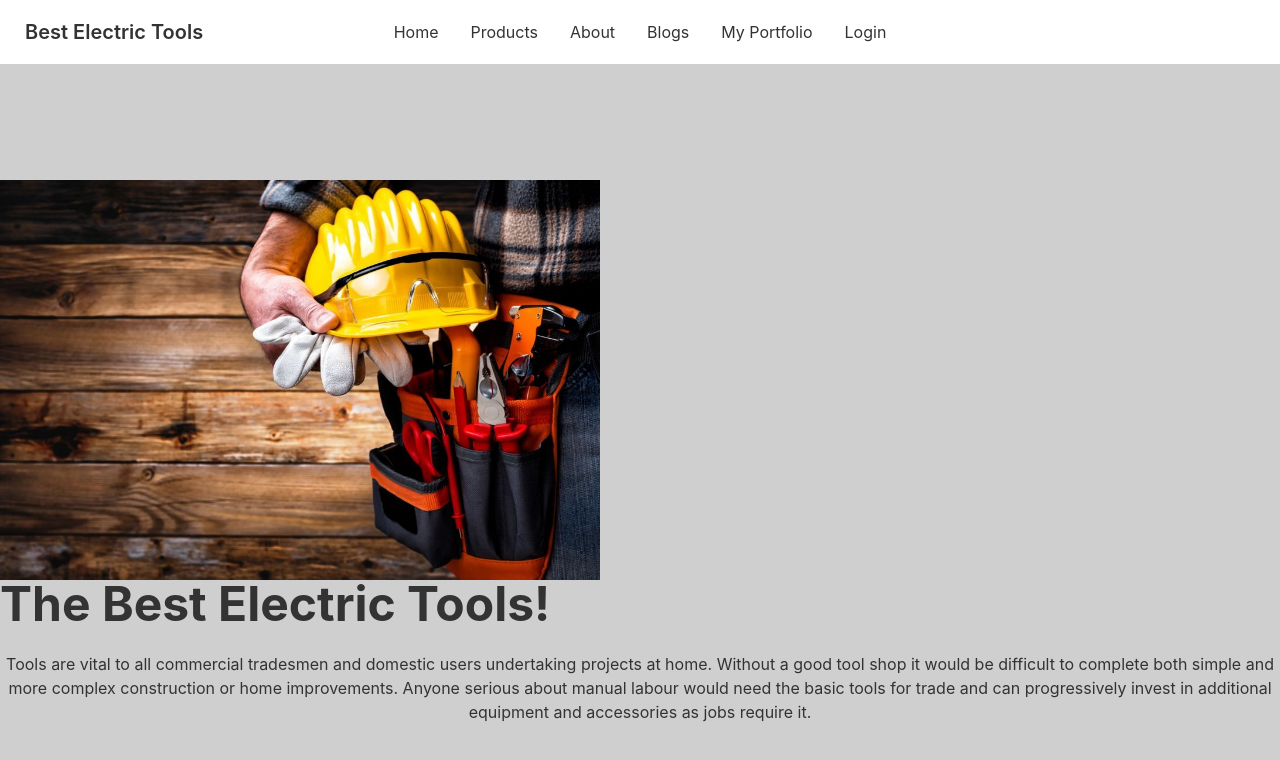
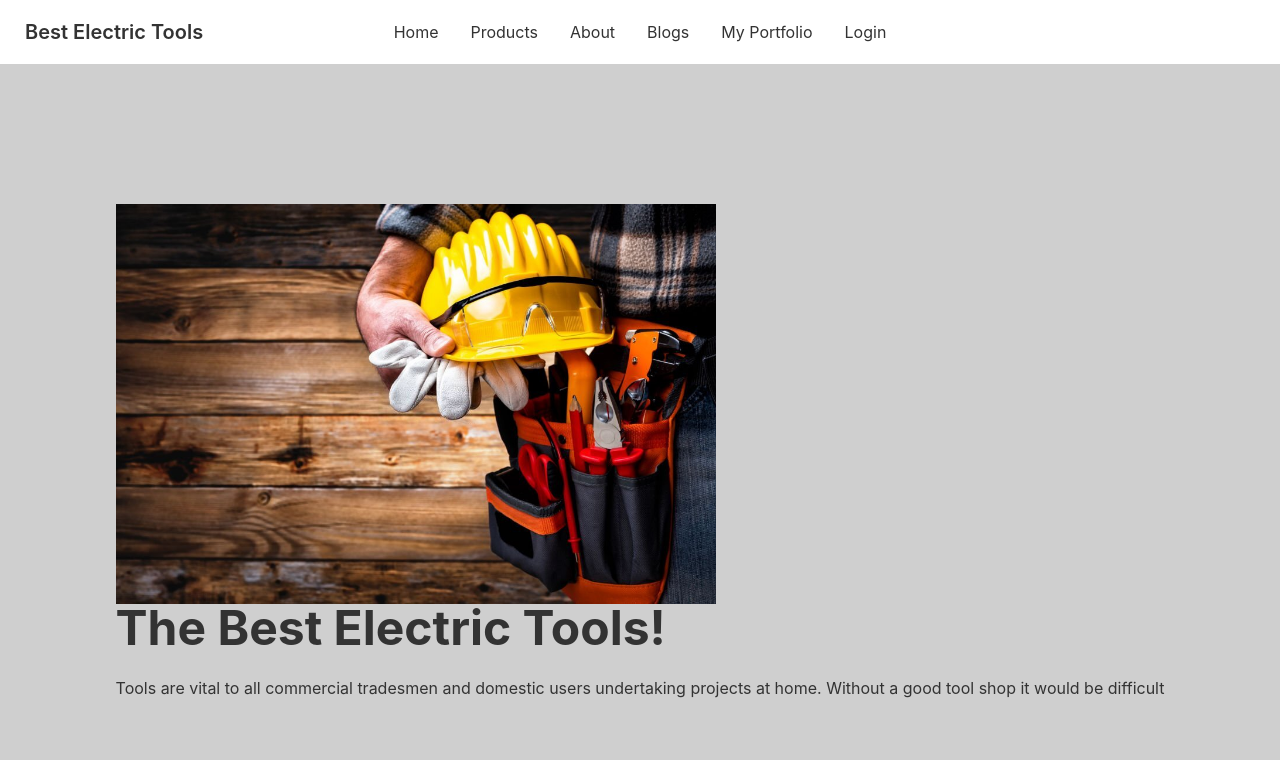
Before and after one commit to imtiazazad/tools-client-side, a React (Create React App) app: page /about in a window 1280 px wide. Shown: the top 760 px of the page. Built offline with nearby package versions, Linux system fonts and the light colour scheme; no server answers.

Commit message:
about added

```diff
--- a/src/App.js
+++ b/src/App.js
@@ -43,7 +43,6 @@ function App() {
         <Route path="login" element={<Login />} />
         <Route path="signup" element={<SignUp />} />
         <Route path="*" element={<NotFound />} />
-
       </Routes>
     </div>
   );
--- a/src/Pages/About/About.js
+++ b/src/Pages/About/About.js
@@ -8,7 +8,7 @@ const About = () => {
     <img src={mechanic} height={"600px"} width={'600px'}/>
     <div>
       <h1 className="text-5xl font-bold">The Best Electric Tools!</h1>
-      <p className="py-6 text-center">Tools are vital to all commercial tradesmen and domestic users undertaking projects at home. Without a good tool shop it would be difficult to complete both simple and more complex construction or home improvements. Anyone serious about manual labour would need the basic tools for trade and can progressively invest in additional equipment and accessories as jobs require it.</p>
+      <p className="py-6 text-center">Tools are vital to all commercial tradesmen and domestic users undertaking projects at home. Without a good tool shop it would be difficult</p>
     </div>
   </div>
 </div>
```
